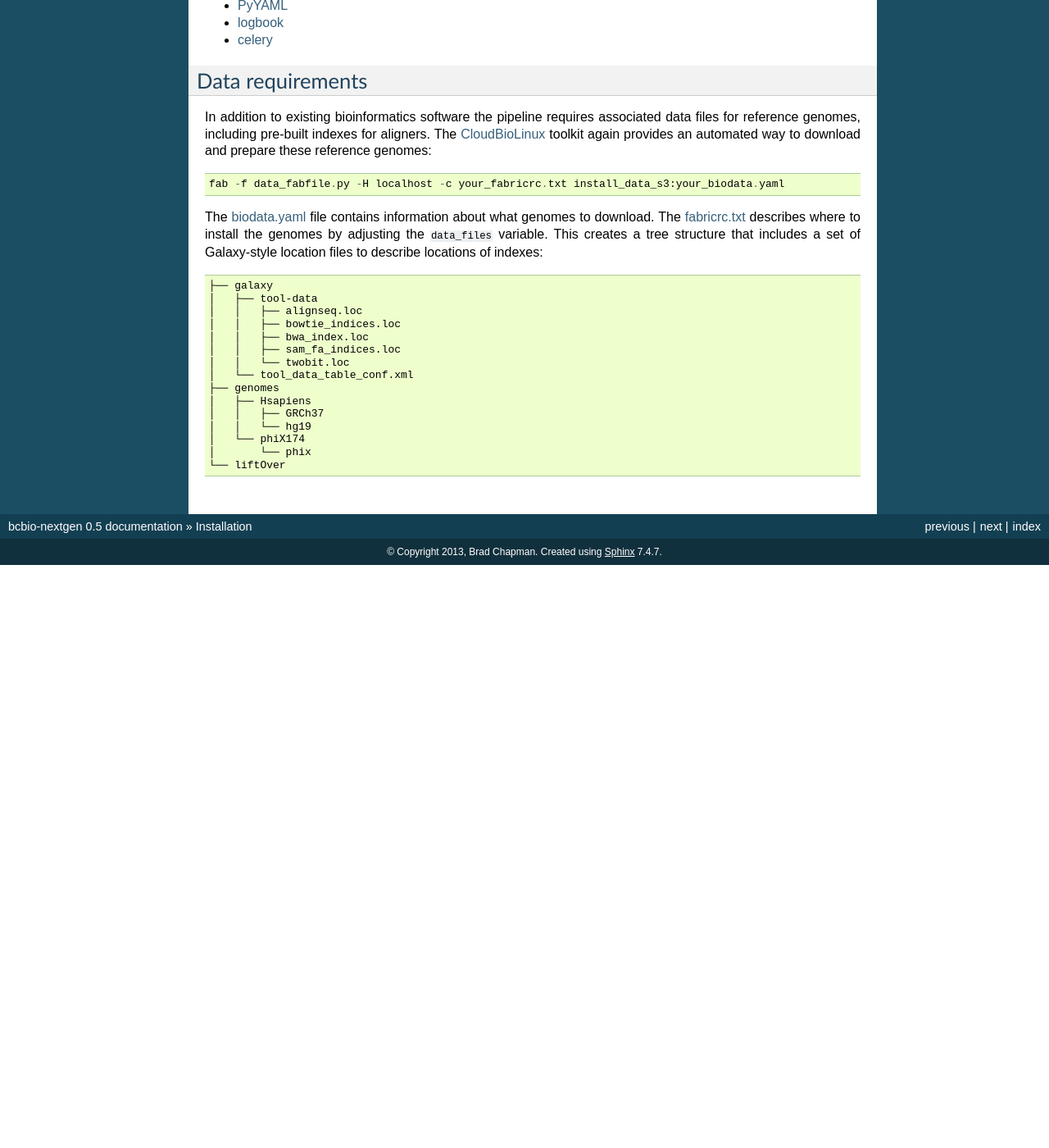
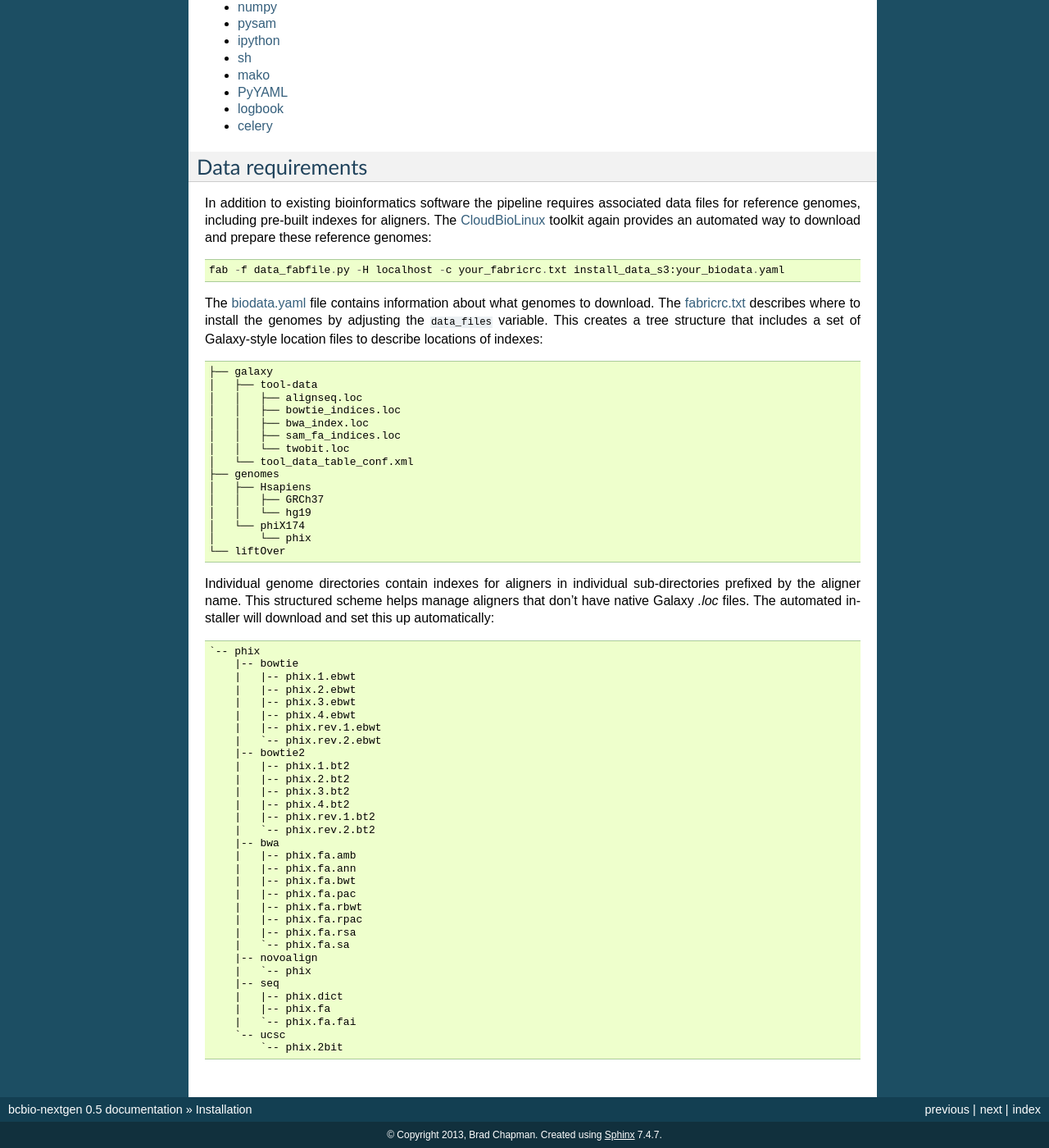
Before and after one commit to chapmanb/bcbb, a Sphinx documentation site: the page built from nextgen/docs/contents/installation.rst, in a window 1280 px wide and 1400 px high, scrolled down 1202 px. Shown: the whole window at 82% size. Built offline with Sphinx 7.4.7, drawn with Linux system fonts in a browser that asks for light colours; before the commit the page ends 1891 px from its top, so only the background shows below that; some of the changed text lies outside the part shown.

Commit message:
Update installation documentation based on feedback from Warren Emmett and @inti

```diff
--- a/nextgen/docs/contents/installation.rst
+++ b/nextgen/docs/contents/installation.rst
@@ -12,7 +12,15 @@ file::
 By default the script downloads genomes, indexes and associated data
 files for human variant and RNA-seq analysis. Run
 ``python bcbio_nextgen_install.py`` with no arguments to see options
-for configuring the installation process.
+for configuring the installation process. There is a ``--nosudo``
+argument for running in environments where you lack administrator
+privileges.
+
+This script requires that you can do a ``ssh localhost`` to your
+installation machine. If you'd like to do this without any passwords
+you can setup your ssh keys with::
+
+    $ cat ~/.ssh/id_rsa.pub >> ~/.ssh/authorized_keys
 
 If you'd prefer more control over installation, follow the manual
 steps for installing each component detailed below.
@@ -120,5 +128,44 @@ describe locations of indexes::
     │       └── phix
     └── liftOver
 
+Individual genome directories contain indexes for aligners in
+individual sub-directories prefixed by the aligner name. This
+structured scheme helps manage aligners that don't have native Galaxy
+`.loc` files. The automated installer will download and set this up
+automatically::
+
+    `-- phix
+        |-- bowtie
+        |   |-- phix.1.ebwt
+        |   |-- phix.2.ebwt
+        |   |-- phix.3.ebwt
+        |   |-- phix.4.ebwt
+        |   |-- phix.rev.1.ebwt
+        |   `-- phix.rev.2.ebwt
+        |-- bowtie2
+        |   |-- phix.1.bt2
+        |   |-- phix.2.bt2
+        |   |-- phix.3.bt2
+        |   |-- phix.4.bt2
+        |   |-- phix.rev.1.bt2
+        |   `-- phix.rev.2.bt2
+        |-- bwa
+        |   |-- phix.fa.amb
+        |   |-- phix.fa.ann
+        |   |-- phix.fa.bwt
+        |   |-- phix.fa.pac
+        |   |-- phix.fa.rbwt
+        |   |-- phix.fa.rpac
+        |   |-- phix.fa.rsa
+        |   `-- phix.fa.sa
+        |-- novoalign
+        |   `-- phix
+        |-- seq
+        |   |-- phix.dict
+        |   |-- phix.fa
+        |   `-- phix.fa.fai
+        `-- ucsc
+            `-- phix.2bit
+
 .. _fabricrc.txt: https://github.com/chapmanb/cloudbiolinux/blob/master/config/fabricrc.txt
 .. _biodata.yaml: https://github.com/chapmanb/cloudbiolinux/blob/master/config/biodata.yaml
```
